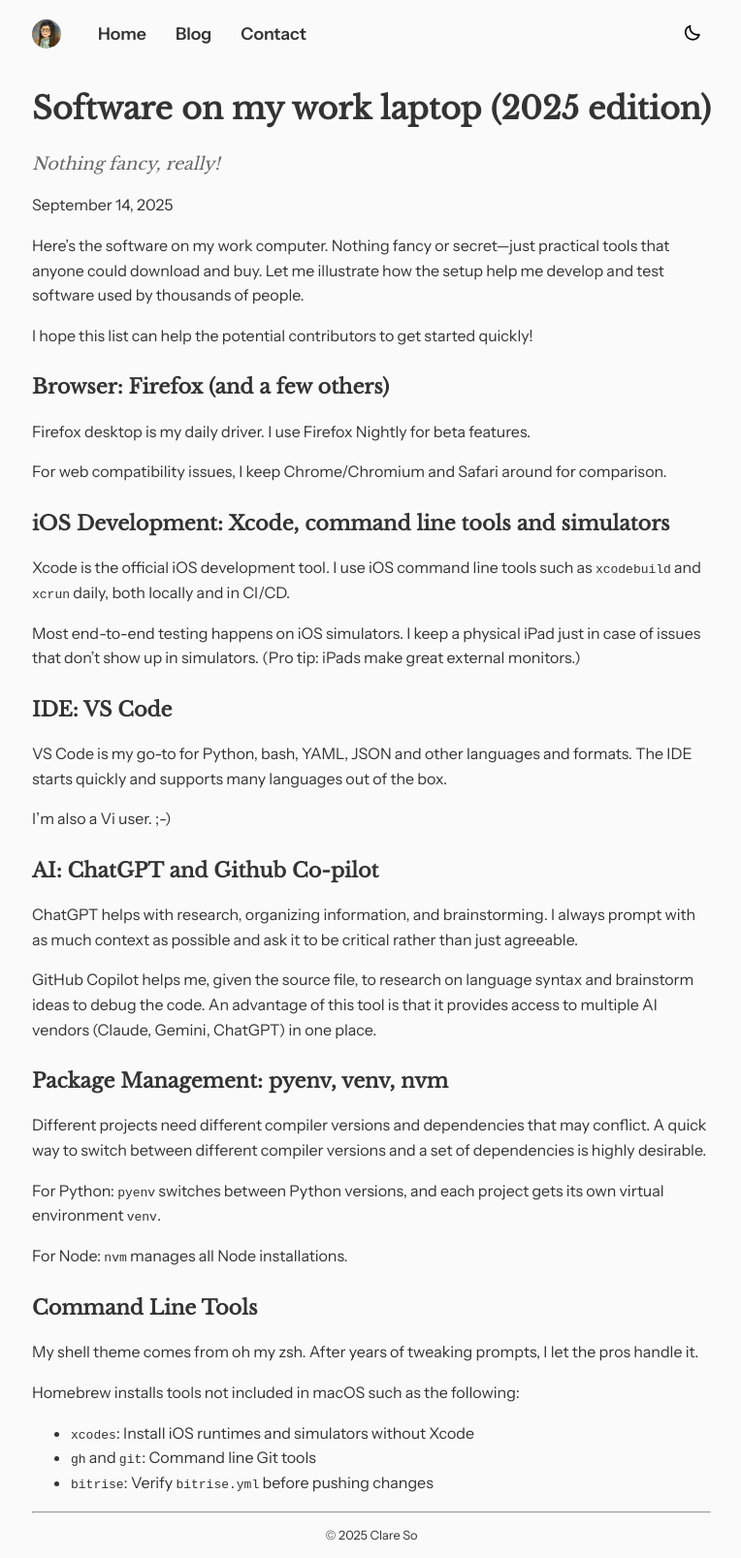
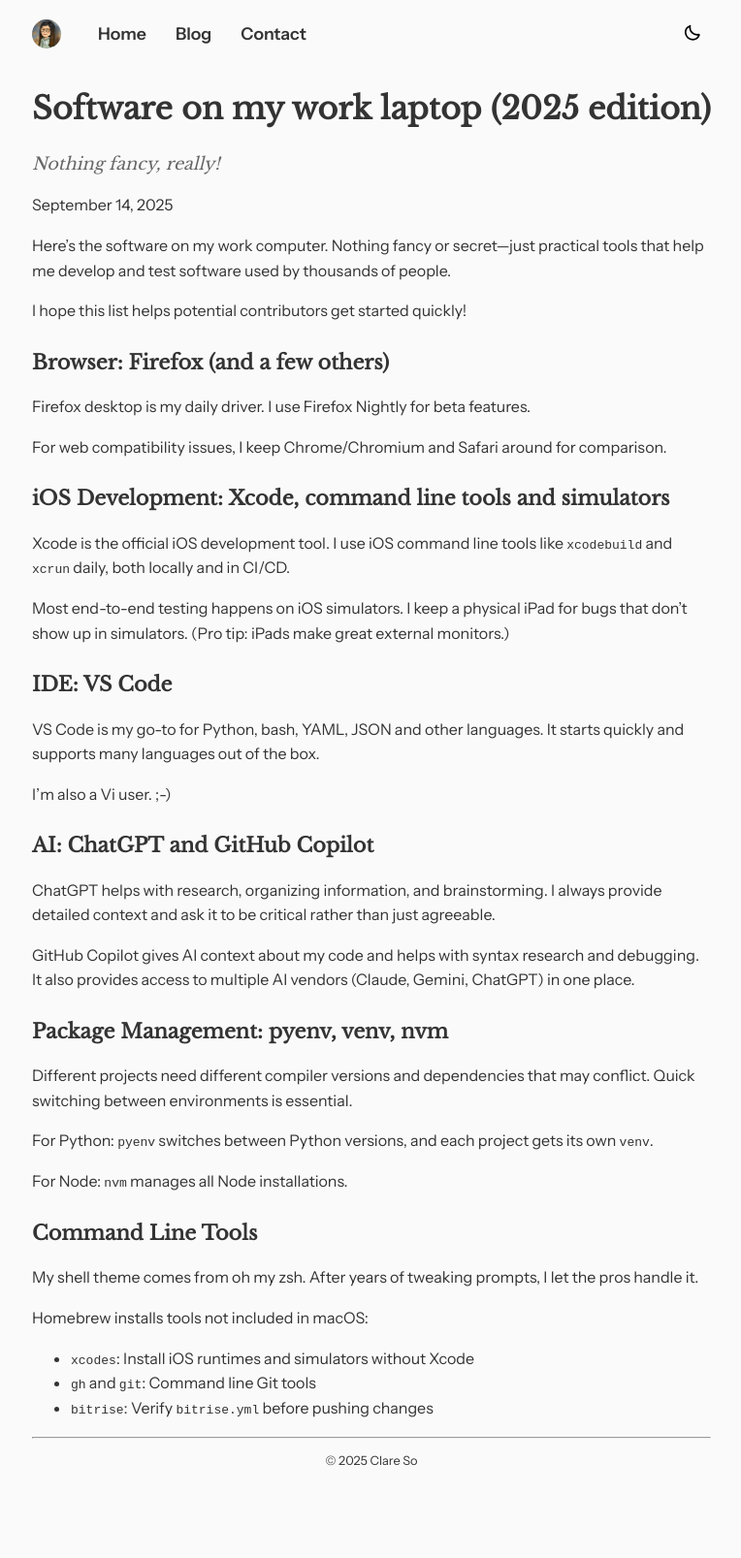
Before and after one commit to clarmso/clarmso.github.io, a Jekyll site: the page built from _posts/2025/2025-09-15-software-laptop.md, in a window 1280 px wide. Shown: the whole page at 97% size, without its empty margins (257-1021 px from the left). Built offline with Jekyll 4.4.1, drawn with Linux system fonts in a browser that asks for light colours; after the commit the page ends 1530 px from its top, so only the background shows below that.

Commit message:
AI proofread

```diff
--- a/_posts/2025/2025-09-15-software-laptop.md
+++ b/_posts/2025/2025-09-15-software-laptop.md
@@ -5,9 +5,9 @@ subtitle: Nothing fancy, really!
 date: 2025-09-14
 ---
 
-Here's the software on my work computer. Nothing fancy or secret—just practical tools that anyone could download and buy. Let me illustrate how the setup help me develop and test software used by thousands of people.
+Here's the software on my work computer. Nothing fancy or secret—just practical tools that help me develop and test software used by thousands of people.
 
-I hope this list can help the potential contributors to get started quickly!
+I hope this list helps potential contributors get started quickly!
 
 ## Browser: Firefox (and a few others)
 
@@ -17,27 +17,27 @@ For [web compatibility](https://webcompat.com/) issues, I keep Chrome/Chromium a
 
 ## iOS Development: Xcode, command line tools and simulators
 
-[Xcode](https://developer.apple.com/xcode/) is the official iOS development tool. I use iOS command line tools such as `xcodebuild` and `xcrun` daily, both locally and in CI/CD.
+[Xcode](https://developer.apple.com/xcode/) is the official iOS development tool. I use iOS command line tools like `xcodebuild` and `xcrun` daily, both locally and in CI/CD.
 
-Most end-to-end testing happens on iOS simulators. I keep a physical iPad just in case of issues that don't show up in simulators. (Pro tip: iPads make great external monitors.)
+Most end-to-end testing happens on iOS simulators. I keep a physical iPad for bugs that don't show up in simulators. (Pro tip: iPads make great external monitors.)
 
 ## IDE: VS Code
 
-[VS Code](https://code.visualstudio.com/) is my go-to for Python, bash, YAML, JSON and other languages and formats. The IDE starts quickly and supports many languages out of the box.
+[VS Code](https://code.visualstudio.com/) is my go-to for Python, bash, YAML, JSON and other languages. It starts quickly and supports many languages out of the box.
 
 I'm also a Vi user. ;-)
 
-## AI: ChatGPT and Github Co-pilot
+## AI: ChatGPT and GitHub Copilot
 
-[ChatGPT](https://chatgpt.com/) helps with research, organizing information, and brainstorming. I always prompt with as much context as possible and ask it to be critical rather than just agreeable.
+[ChatGPT](https://chatgpt.com/) helps with research, organizing information, and brainstorming. I always provide detailed context and ask it to be critical rather than just agreeable.
 
-[GitHub Copilot](https://github.com/features/copilot) helps me, given the source file, to research on language syntax and brainstorm ideas to debug the code. An advantage of this tool is that it provides access to multiple AI vendors (Claude, Gemini, ChatGPT) in one place.
+[GitHub Copilot](https://github.com/features/copilot) gives AI context about my code and helps with syntax research and debugging. It also provides access to multiple AI vendors (Claude, Gemini, ChatGPT) in one place.
 
 ## Package Management: pyenv, venv, nvm
 
-Different projects need different compiler versions and dependencies that may conflict. A quick way to switch between different compiler versions and a set of dependencies is highly desirable.
+Different projects need different compiler versions and dependencies that may conflict. Quick switching between environments is essential.
 
-For Python: `pyenv` switches between Python versions, and each project gets its own virtual environment `venv`.
+For Python: `pyenv` switches between Python versions, and each project gets its own `venv`.
 
 For Node: `nvm` manages all Node installations.
 
@@ -45,7 +45,7 @@ For Node: `nvm` manages all Node installations.
 
 My shell theme comes from [oh my zsh](https://ohmyz.sh/). After years of tweaking prompts, I let the pros handle it.
 
-[Homebrew](http://brew.sh/) installs tools not included in macOS such as the following:
+[Homebrew](http://brew.sh/) installs tools not included in macOS:
 * `xcodes`: Install iOS runtimes and simulators without Xcode
 * `gh` and `git`: Command line Git tools
 * `bitrise`: Verify `bitrise.yml` before pushing changes
```
